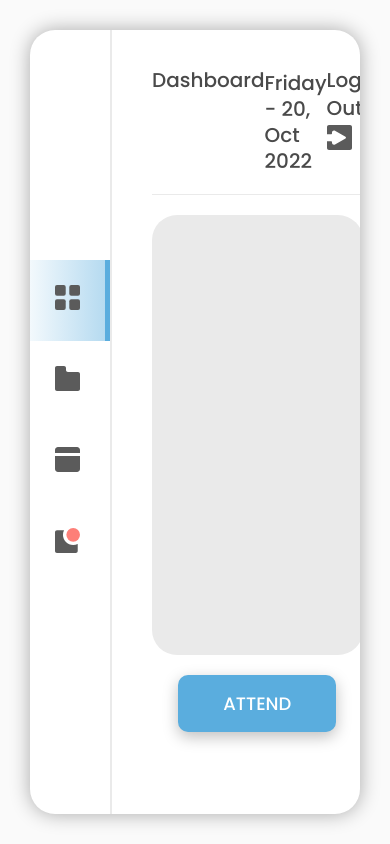
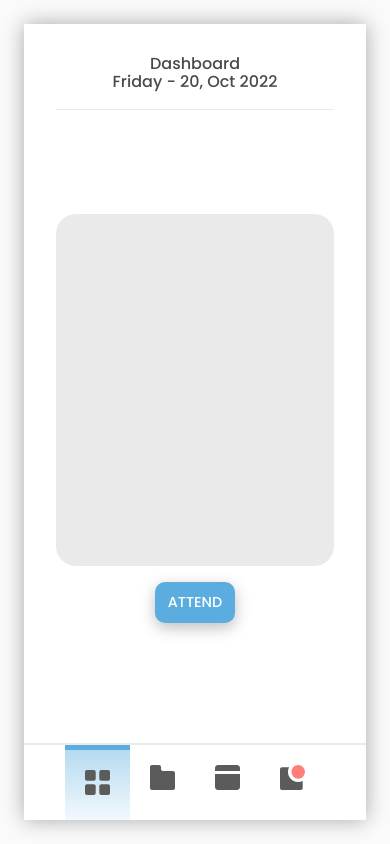
Before and after one commit to Iloritof/technopreneur, a plain HTML site: page assets/page/dashboard.html in a window 390 px wide. Drawn offline with Linux system fonts and the light colour scheme.

Commit message:
more responsiveness

```diff
--- a/assets/css/app.css
+++ b/assets/css/app.css
@@ -4,7 +4,6 @@ main {
   background-color: var(--white);
   max-width: 140rem;
   border-radius: 25px;
-  display: flex;
   transition: all 01s;
   box-shadow: var(--main-shadow);
   overflow: hidden;
@@ -45,6 +44,8 @@ nav {
 .board {
   flex: 0 1 60%;
   padding: 4rem;
+  display: flex;
+  flex-direction: column;
 }
 
 .board__header {
@@ -81,6 +82,7 @@ nav {
   flex-direction: column;
   justify-content: center;
   align-items: center;
+  flex: 1 1 70%;
 }
 
 aside {
@@ -154,3 +156,49 @@ aside > *:not(:last-child) {
 .calendar__date--miss {
   border: 1px solid var(--accent);
 }
+
+/***************************************
+****          RESPONSIVE           ****
+***************************************/
+
+@media screen and (orientation: portrait) {
+  main {
+    flex-direction: column-reverse;
+    border-radius: 0;
+  }
+
+  nav {
+    flex-direction: row;
+    border-right: none;
+    border-top: 2px solid var(--grey);
+  }
+
+  aside {
+    display: none;
+  }
+
+  .nav__item--active {
+    background-image: linear-gradient(
+      to top,
+      rgba(0, 0, 0, 0) -20%,
+      var(--primary) 250%
+    );
+    border-right: none;
+    border-top: 5px solid var(--primary);
+  }
+
+  .board {
+    flex: 1 1 70%;
+    overflow-y: scroll;
+  }
+
+  .board__header {
+    flex-direction: column;
+    align-items: center;
+  }
+
+  .btn--board {
+    order: -1;
+    display: none;
+  }
+}
--- a/assets/css/sign.css
+++ b/assets/css/sign.css
@@ -209,36 +209,22 @@ main > * {
 ****          RESPONSIVE           ****
 ***************************************/
 
-@media screen and (max-width: 75em) {
-  html {
-    font-size: 50%;
-  }
+/* orientation */
+/* @media (orientation: landscape) {
+} */
 
-  main {
-    flex-direction: column;
-    margin: 2rem;
-    border-radius: 0px;
-  }
+/* Mobile */
+/* @media (pointer: coarse) {
+} */
 
-  .main__bg {
-    height: 80%;
-    width: auto;
-  }
-
-  .sign-form {
-    padding: 3.5rem 2rem;
-  }
-
-  h1 {
-    font-size: 3.2rem;
-  }
-
-  .btn {
-    padding: 1.4rem 1.6rem;
-  }
-
-  input {
-    font-size: 1.7rem;
-    padding: 0.8rem 1.4rem;
+/* @media (pointer: fine), (pointer: none) {
+  .desktop {
+      display: block;
   }
 }
+
+@media (pointer: fine) and (any-pointer: coarse) {
+  .touched-desktop {
+      display: block;
+  }
+} */
--- a/assets/css/style.css
+++ b/assets/css/style.css
@@ -105,3 +105,39 @@ input:focus-visible {
   width: 100%;
   text-align: center;
 }
+
+@media screen and (max-width: 75em) {
+  html {
+    font-size: 50%;
+  }
+
+  .sign-form {
+    padding: 3.5rem 2rem;
+  }
+
+  h1 {
+    font-size: 3.2rem;
+  }
+
+  .btn {
+    padding: 1.4rem 1.6rem;
+  }
+
+  input {
+    font-size: 1.7rem;
+    padding: 0.8rem 1.4rem;
+  }
+}
+
+@media screen and (orientation: portrait) {
+  main {
+    flex-direction: column;
+    margin: 2rem;
+    border-radius: 0px;
+  }
+
+  .main__bg {
+    height: 80%;
+    width: auto;
+  }
+}
```
